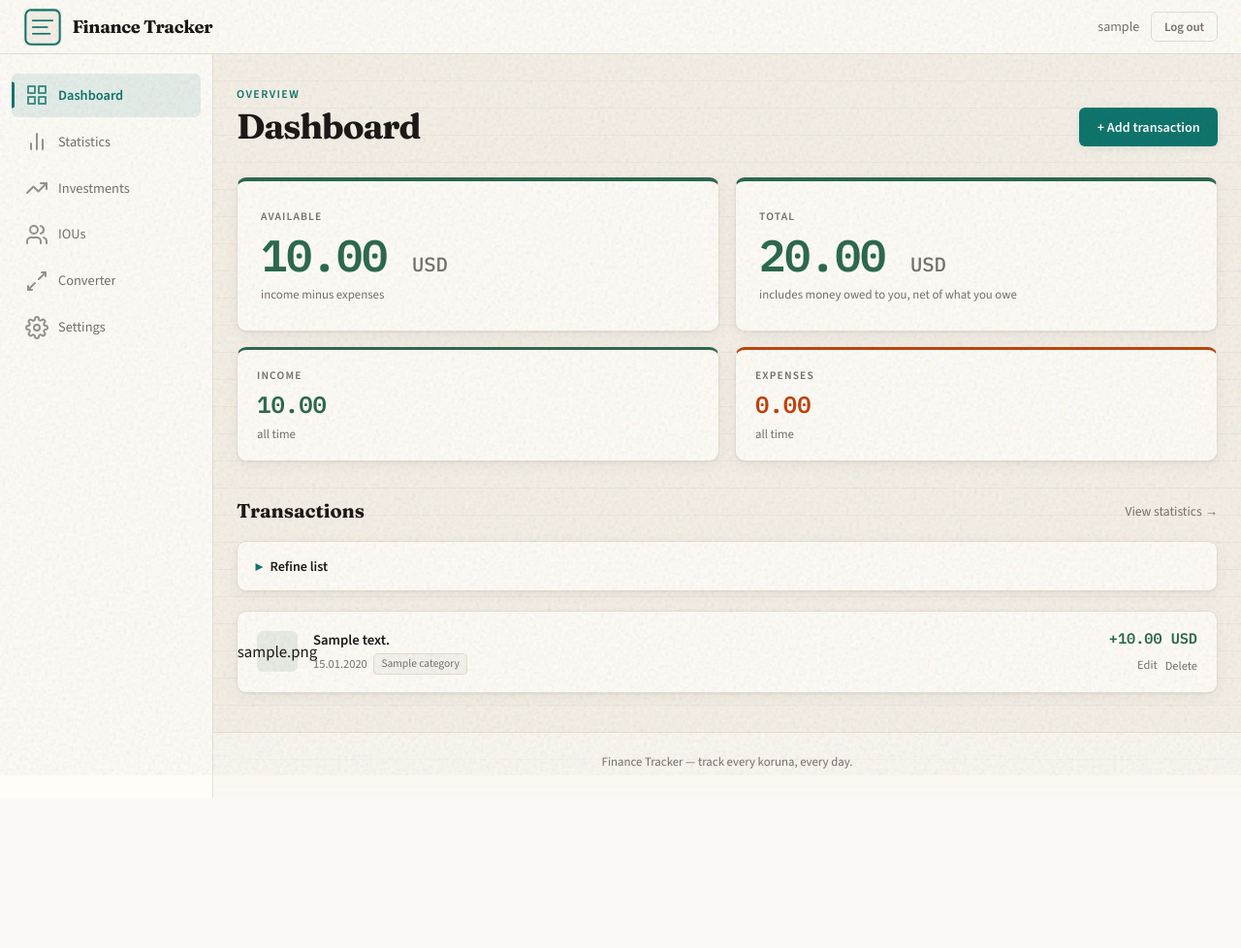
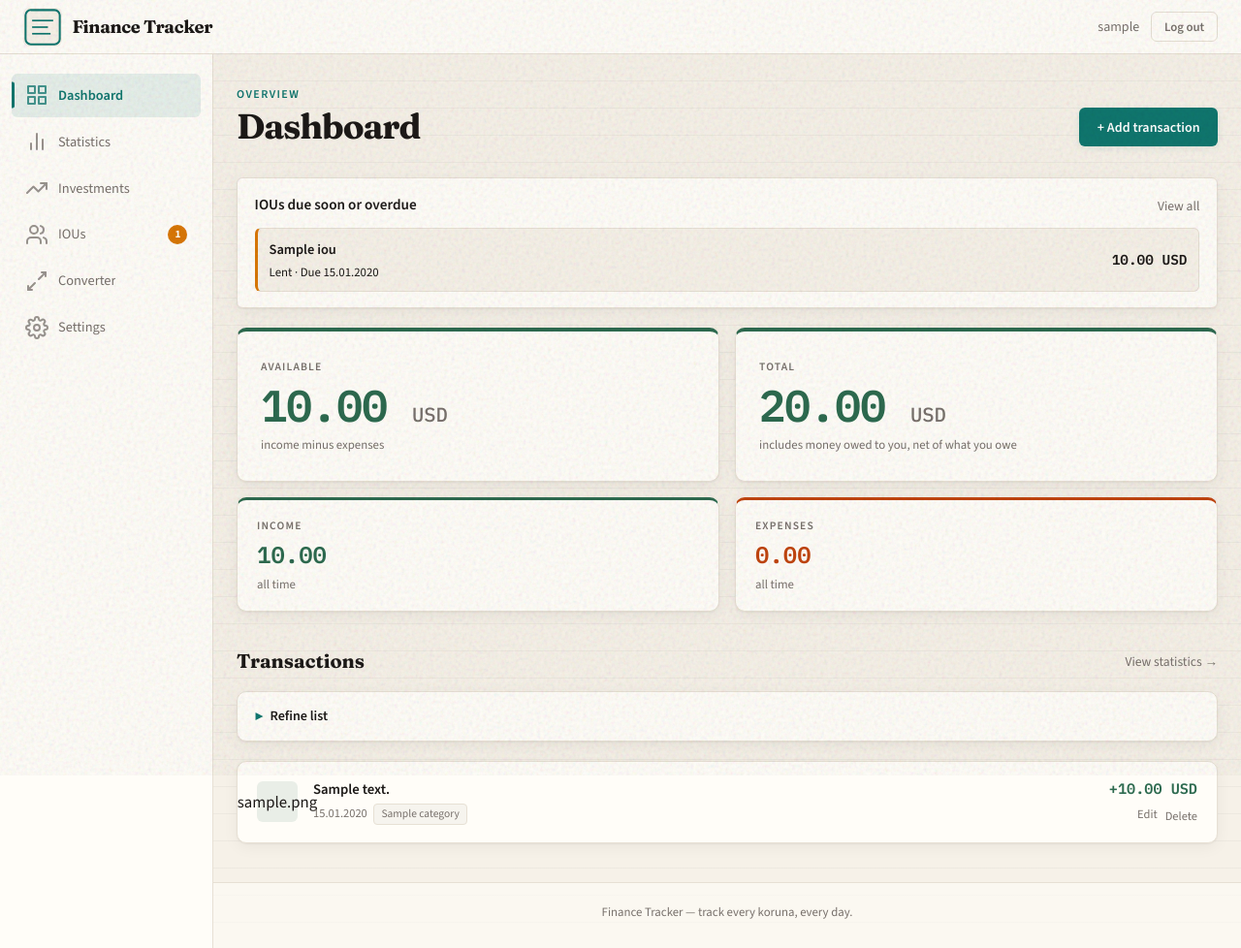
Before and after one commit to petkov93/finance-tracker, a Django app: page /dashboard/ in a window 1280 px wide. Shown: the whole page at 97% size. Before the commit the page ends 823 px from the top, so only its background shows below. Run offline with Django 5.2, Linux system fonts and the light colour scheme; a user stored in the database is signed in; tables that the repository leaves empty hold one stand-in row (values such as "Sample post").

Commit message:
Surface upcoming and overdue IOU due dates in-app.
Closes #41.

Co-authored-by: Cursor <cursoragent@cursor.com>

```diff
--- a/config/settings.py
+++ b/config/settings.py
@@ -67,6 +67,7 @@ TEMPLATES = [
                 "django.contrib.messages.context_processors.messages",
                 "financetracker.context_processors.theme_preference",
                 "financetracker.context_processors.display_locale",
+                "financetracker.context_processors.iou_alerts",
             ],
         },
     },
--- a/financetracker/context_processors.py
+++ b/financetracker/context_processors.py
@@ -1,3 +1,6 @@
+from django.utils import timezone
+
+from .services.iou import upcoming_iou_alerts
 from .services.money_format import locale_from_accept_language
 from .services.theme_preference import for_request
 
@@ -12,3 +15,15 @@ def display_locale(request):
             request.META.get("HTTP_ACCEPT_LANGUAGE")
         )
     }
+
+
+def iou_alerts(request):
+    if not request.user.is_authenticated:
+        return {}
+    today = timezone.now().date()
+    alerts = upcoming_iou_alerts(request.user, today=today)
+    return {
+        "iou_alerts": alerts,
+        "iou_alert_count": len(alerts),
+        "today": today,
+    }
--- a/financetracker/services/iou.py
+++ b/financetracker/services/iou.py
@@ -1,5 +1,5 @@
 from dataclasses import dataclass
-from datetime import date
+from datetime import date, timedelta
 from decimal import Decimal
 
 from django.contrib.auth.models import User
@@ -13,6 +13,7 @@ LENDING_CATEGORY_NAME = "Lending"
 LENDING_CATEGORY_ICON = "🤝"
 BORROWING_CATEGORY_NAME = "Borrowing"
 BORROWING_CATEGORY_ICON = "💸"
+IOU_ALERT_WINDOW_DAYS = 7
 
 
 @dataclass(frozen=True)
@@ -170,3 +171,16 @@ def _convert_iou_amount(
         return None
 
     return iou.remaining_amount * result.rate
+
+
+def upcoming_iou_alerts(user: User, *, today: date | None = None) -> list[IOU]:
+    on_date = today or timezone.now().date()
+    window_end = on_date + timedelta(days=IOU_ALERT_WINDOW_DAYS)
+    return list(
+        IOU.objects.filter(
+            user=user,
+            status=IOU.ACTIVE,
+            due_date__isnull=False,
+            due_date__lte=window_end,
+        ).order_by("due_date", "counterparty_name")
+    )
--- a/financetracker/static/financetracker/css/style.css
+++ b/financetracker/static/financetracker/css/style.css
@@ -309,6 +309,32 @@ body.sidebar-mobile-open .sidebar-backdrop {
 
 .sidebar-link svg { flex-shrink: 0; opacity: 0.75; }
 
+.sidebar-badge {
+  margin-left: auto;
+  min-width: 1.25rem;
+  height: 1.25rem;
+  padding: 0 0.35rem;
+  border-radius: 999px;
+  background: var(--warning);
+  color: var(--surface);
+  font-size: 0.7rem;
+  font-weight: 700;
+  line-height: 1.25rem;
+  text-align: center;
+}
+
+body.sidebar-collapsed .sidebar-badge {
+  position: absolute;
+  top: 0.35rem;
+  right: 0.35rem;
+  margin-left: 0;
+  min-width: 1rem;
+  height: 1rem;
+  padding: 0 0.2rem;
+  font-size: 0.6rem;
+  line-height: 1rem;
+}
+
 .sidebar-label {
   overflow: hidden;
   text-overflow: ellipsis;
@@ -460,6 +486,74 @@ body.sidebar-collapsed .sidebar-link.active::before {
 .alert.error   { border-left-color: var(--expense); }
 .alert.warning { border-left-color: var(--warning); }
 .alert.info    { border-left-color: var(--accent); }
+
+.iou-alerts-strip {
+  margin-bottom: 1.25rem;
+  padding: 1rem 1.1rem;
+  border-radius: var(--radius-sm);
+  background: var(--surface);
+  border: 1px solid var(--border);
+  box-shadow: var(--shadow);
+}
+
+.iou-alerts-header {
+  display: flex;
+  align-items: center;
+  justify-content: space-between;
+  gap: 1rem;
+  margin-bottom: 0.75rem;
+}
+
+.iou-alerts-title {
+  margin: 0;
+  font-size: 0.95rem;
+  font-weight: 600;
+}
+
+.iou-alerts-list {
+  display: flex;
+  flex-direction: column;
+  gap: 0.5rem;
+}
+
+.iou-alert-item {
+  display: flex;
+  align-items: center;
+  justify-content: space-between;
+  gap: 1rem;
+  padding: 0.65rem 0.75rem;
+  border-radius: var(--radius-sm);
+  background: var(--bg);
+  border: 1px solid var(--border);
+}
+
+.iou-alert-item--overdue {
+  border-left: 3px solid var(--warning);
+}
+
+.iou-alert-main {
+  display: flex;
+  flex-direction: column;
+  gap: 0.15rem;
+  min-width: 0;
+}
+
+.iou-alert-counterparty {
+  font-weight: 600;
+  font-size: 0.9rem;
+}
+
+.iou-alert-meta {
+  font-size: 0.8rem;
+  color: var(--text-muted);
+}
+
+.iou-alert-amount {
+  font-family: var(--font-mono);
+  font-size: 0.9rem;
+  font-weight: 600;
+  white-space: nowrap;
+}
 
 .transaction-amount-footnote {
   font-family: var(--font-mono);
--- a/financetracker/templates/financetracker/base.html
+++ b/financetracker/templates/financetracker/base.html
@@ -91,6 +91,7 @@
       <a href="{% url 'ious' %}" class="sidebar-link {% if request.resolver_match.url_name == 'ious' or request.resolver_match.url_name == 'add_lend' %}active{% endif %}" title="IOUs">
         <svg xmlns="http://www.w3.org/2000/svg" width="24" height="24" viewBox="0 0 24 24" fill="none" stroke="currentColor" stroke-width="2" stroke-linecap="round" stroke-linejoin="round" aria-hidden="true"><path d="M16 21v-2a4 4 0 0 0-4-4H6a4 4 0 0 0-4 4v2"/><circle cx="9" cy="7" r="4"/><path d="M22 21v-2a4 4 0 0 0-3-3.87"/><path d="M16 3.13a4 4 0 0 1 0 7.75"/></svg>
         <span class="sidebar-label">IOUs</span>
+        {% if iou_alert_count %}<span class="sidebar-badge" aria-label="{{ iou_alert_count }} IOU due soon">{{ iou_alert_count }}</span>{% endif %}
       </a>
       <a href="{% url 'currency_converter' %}" class="sidebar-link {% if request.resolver_match.url_name == 'currency_converter' %}active{% endif %}" title="Converter">
         <svg xmlns="http://www.w3.org/2000/svg" width="24" height="24" viewBox="0 0 24 24" fill="none" stroke="currentColor" stroke-width="2" stroke-linecap="round" stroke-linejoin="round" aria-hidden="true"><path d="M17 3h4v4"/><path d="M21 3l-7 7"/><path d="M7 21H3v-4"/><path d="M3 21l7-7"/></svg>
--- a/financetracker/templates/financetracker/dashboard.html
+++ b/financetracker/templates/financetracker/dashboard.html
@@ -23,6 +23,31 @@
       Exchange rates from {{ rates_stale_date|date:"Y-m-d" }} — live rates temporarily unavailable.
     </div>
   </div>
+{% endif %}
+
+{% if iou_alerts %}
+<section class="iou-alerts-strip animate-in animate-in-delay-1" aria-label="IOUs due soon">
+  <div class="iou-alerts-header">
+    <h2 class="iou-alerts-title">IOUs due soon or overdue</h2>
+    <a href="{% url 'ious' %}" class="link-muted">View all</a>
+  </div>
+  <div class="iou-alerts-list">
+    {% for iou in iou_alerts %}
+      <div class="iou-alert-item{% if iou.due_date < today %} iou-alert-item--overdue{% endif %}">
+        <div class="iou-alert-main">
+          <span class="iou-alert-counterparty">{{ iou.counterparty_name }}</span>
+          <span class="iou-alert-meta">
+            {% if iou.direction == "receivable" %}Lent{% else %}Borrowed{% endif %}
+            · Due {{ iou.due_date|date:"d.m.Y" }}
+          </span>
+        </div>
+        <div class="iou-alert-amount">
+          {% money iou.remaining_amount iou.currency %}
+        </div>
+      </div>
+    {% endfor %}
+  </div>
+</section>
 {% endif %}
 
 {% if not conversion_degraded %}
```
Also changed, not shown: financetracker/tests/test_services_iou.py (+88 -1 lines), financetracker/tests/test_views_iou.py (+47 -1 lines).
